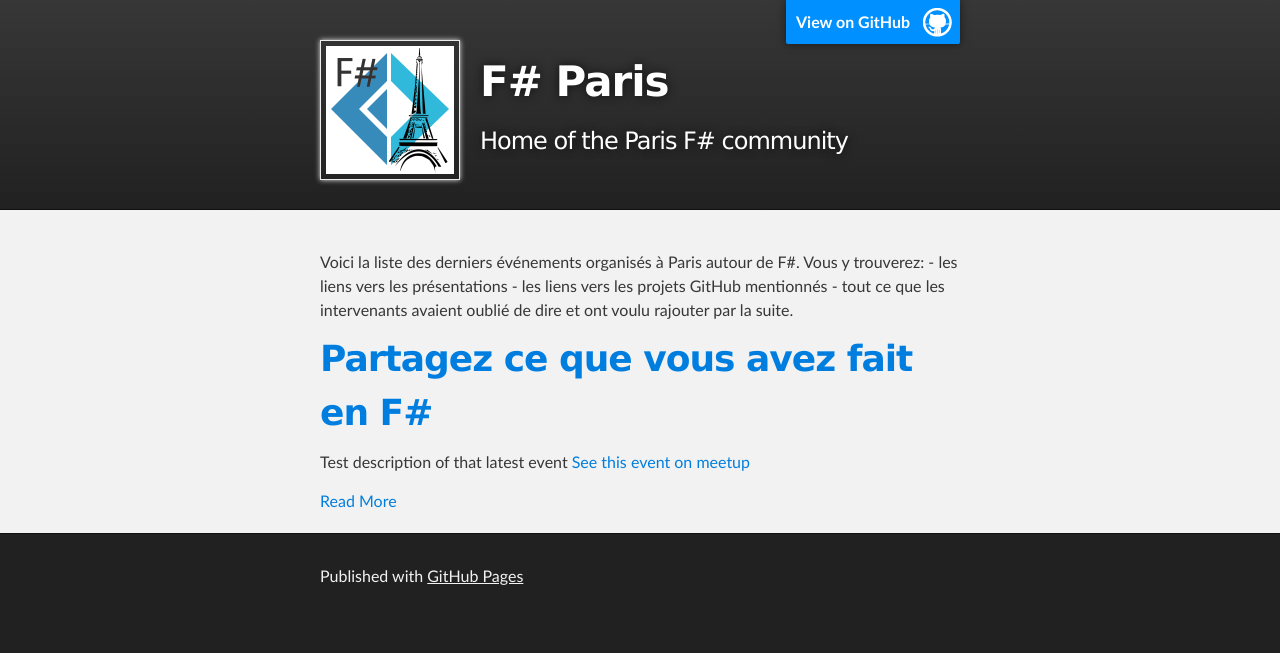
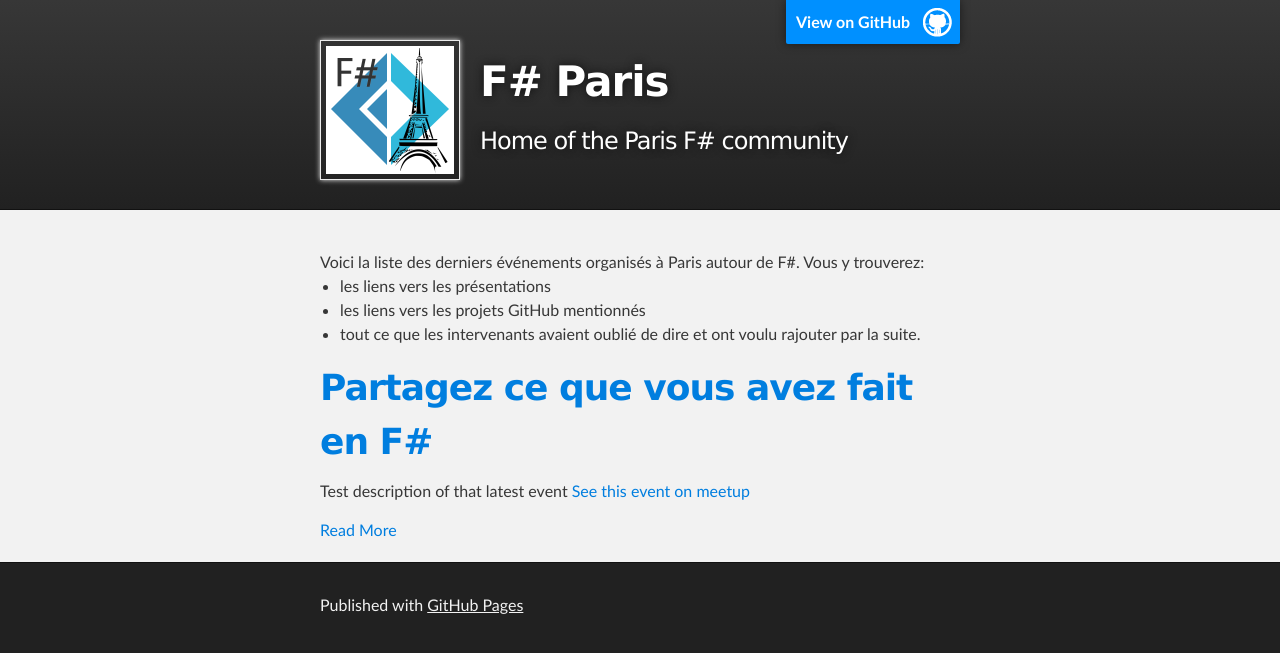
Before and after one commit to FSharpParis/fsharpparis.github.io, a Jekyll site: the page built from index.html, in a window 1280 px wide. Shown: the top 653 px of the page. Built offline with Jekyll 4.4.1, drawn with Linux system fonts in a browser that asks for light colours; the list of posts is cut into pages by our own code.

Commit message:
This is HTML not markdown

```diff
--- a/index.html
+++ b/index.html
@@ -3,10 +3,11 @@
 ---
 
 Voici la liste des derniers événements organisés à Paris autour de F#. Vous y trouverez:
-
-- les liens vers les présentations
-- les liens vers les projets GitHub mentionnés
-- tout ce que les intervenants avaient oublié de dire et ont voulu rajouter par la suite.
+<ul>
+  <li>les liens vers les présentations</li>
+  <li>les liens vers les projets GitHub mentionnés</li>
+  <li>tout ce que les intervenants avaient oublié de dire et ont voulu rajouter par la suite.</li>
+</ul>
 
 <div class="posts">
   {% for post in site.posts %}
```
